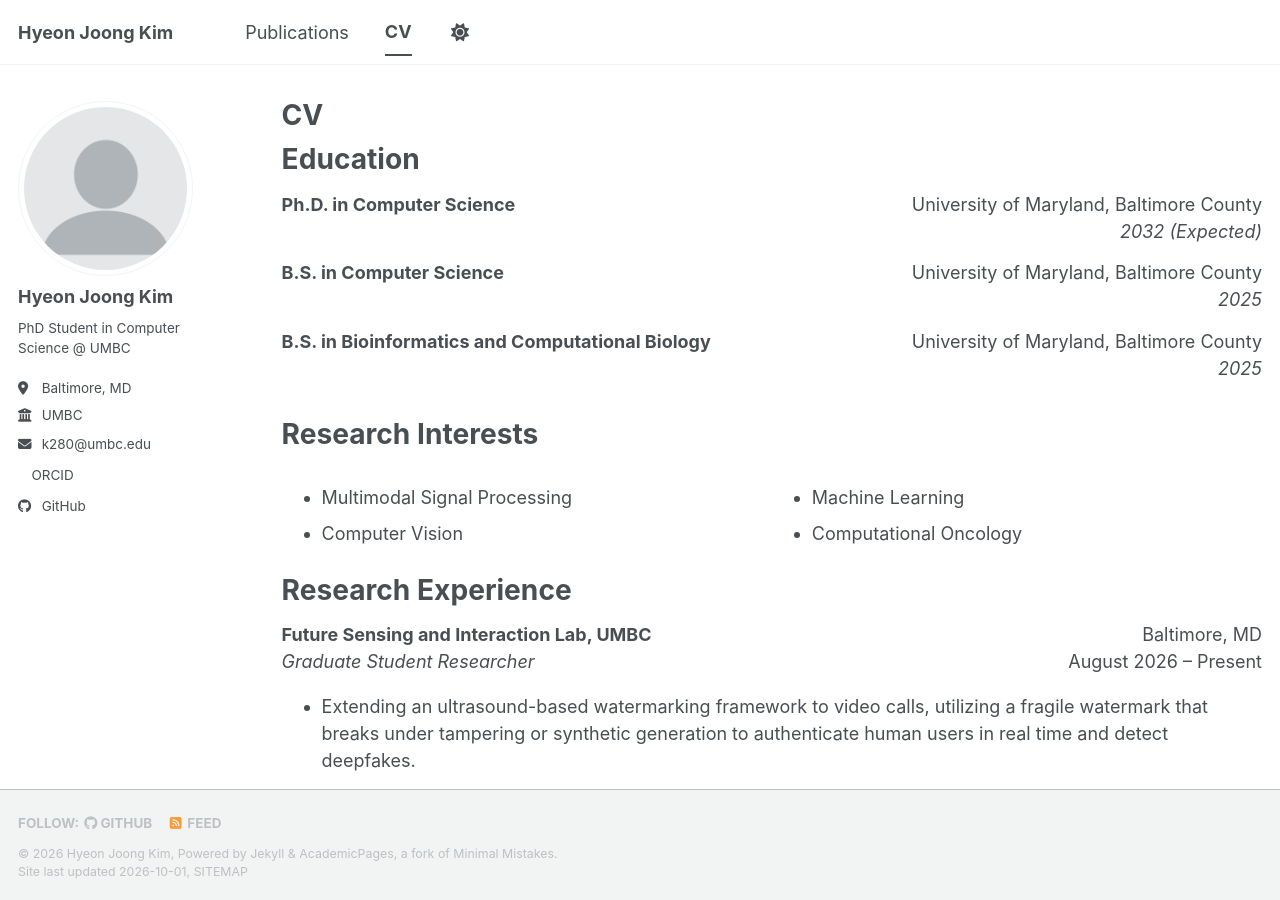
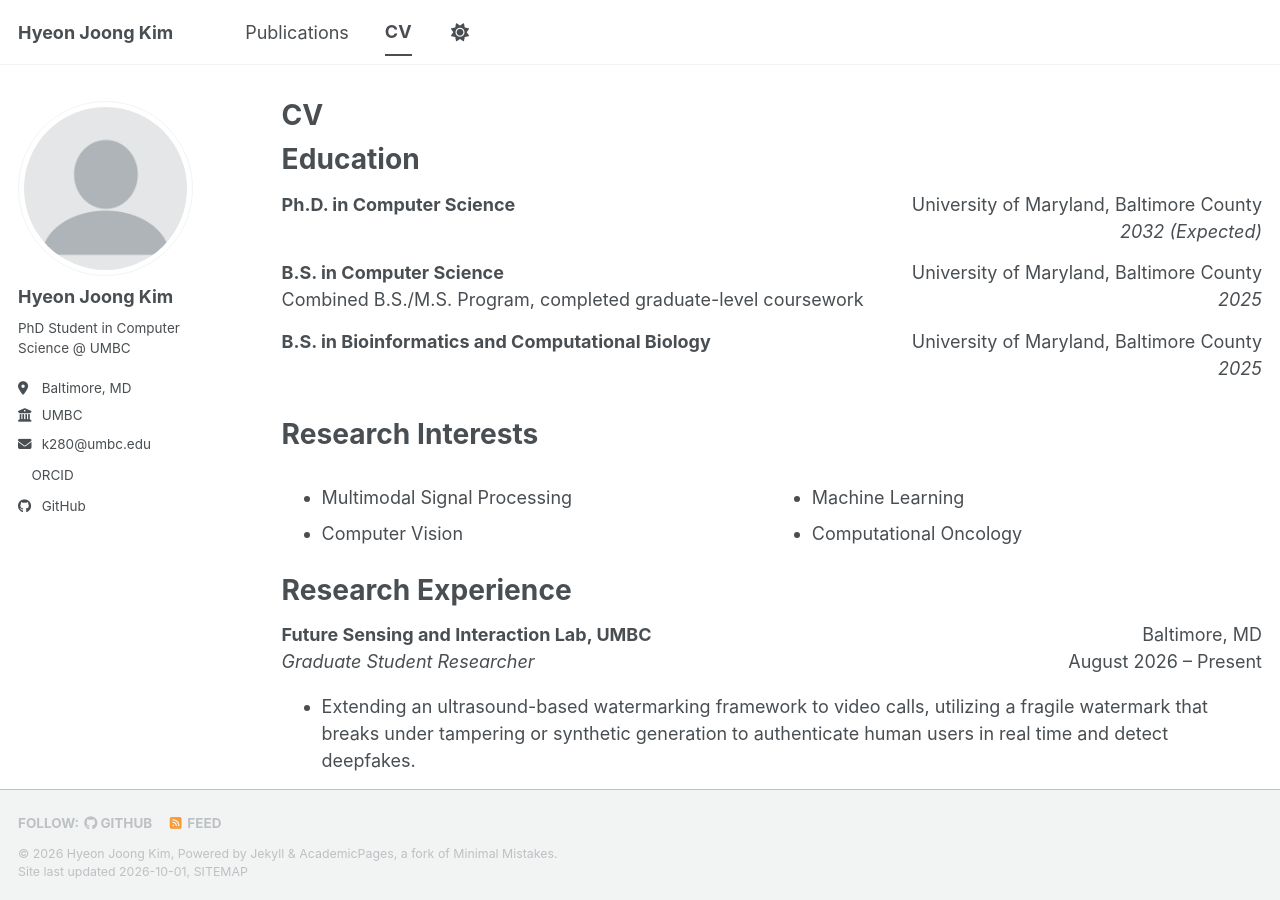
Before and after one commit to hyeonjoong-k/hyeonjoong-k.github.io, a Jekyll site: the page built from _pages/cv.md, in a window 1280 px wide and 900 px high. Built offline with Jekyll 4.4.1, drawn with Linux system fonts in a browser that asks for light colours; a style sheet for code colours, icons or effects is not loaded.

Commit message:
Update cv.md

```diff
--- a/_pages/cv.md
+++ b/_pages/cv.md
@@ -15,7 +15,7 @@
 <div style="display: flex; justify-content: flex-end; margin-bottom: 0.8em;"><em>2032 (Expected)</em></div>
 
 <div style="display: flex; justify-content: space-between;"><strong>B.S. in Computer Science</strong><span>University of Maryland, Baltimore County</span></div>
-<div style="display: flex; justify-content: flex-end; margin-bottom: 0.8em;"><em>2025</em></div>
+<div style="display: flex; justify-content: space-between; margin-bottom: 0.8em;"><span>Combined B.S./M.S. Program, completed graduate-level coursework</span><em>2025</em></div>
 
 <div style="display: flex; justify-content: space-between;"><strong>B.S. in Bioinformatics and Computational Biology</strong><span>University of Maryland, Baltimore County</span></div>
 <div style="display: flex; justify-content: flex-end; margin-bottom: 2em;"><em>2025</em></div>
```
